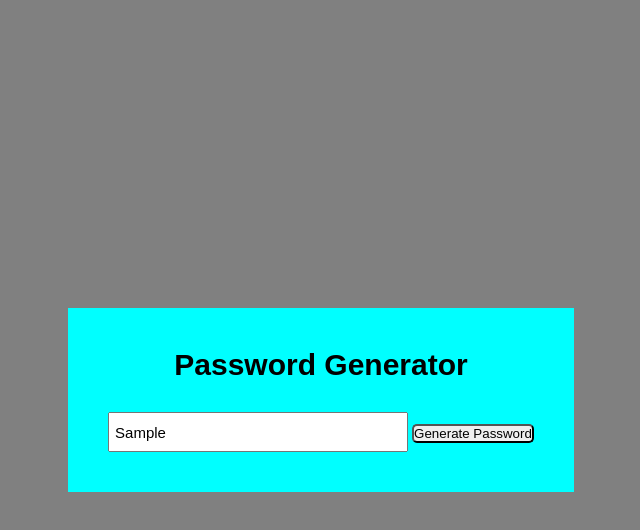
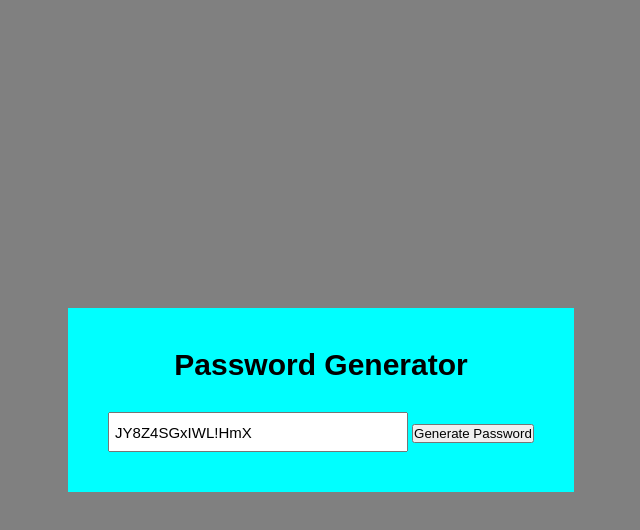
Before and after one commit to pdiamants/Password-Generator, a plain HTML site: page index.html in a window 1280 px wide. Both pictures are taken after typing "Sample" into the empty fields and a click on the button "Generate Password". Shown: the whole page, without its empty margins (319-959 px from the left). Drawn offline with Linux system fonts and the light colour scheme.

Commit message:
Finished Generator

```diff
--- a/index.html
+++ b/index.html
@@ -1,5 +1,6 @@
 <!DOCTYPE html>
 <html lang="en">
+
 <head>
     <meta charset="UTF-8">
     <meta http-equiv="X-UA-Compatible" content="IE=edge">
@@ -12,8 +13,8 @@
     <header>
         <div class="header">
             <h1>Password Generator</h1>
-            <input type="text" placeholder="Generate Password" id="Password">
-            <button id="gen-button" type="submit">Generate Password</button>
+            <input type = text" placeholder="Generate Password" id="password">
+            <button type = "button">Generate Password</button>
         </div>
     </header>
 
--- a/myscripts.js
+++ b/myscripts.js
@@ -0,0 +1,21 @@
+var password = document.querySelector('#password');
+var button = document.querySelector('button');
+
+
+var characters = '0123456789abcdefghijklmnopqrstuvwxyzABCDEFGHIJKLMNOPQRSTUVWXYZ!@#$%^';
+var passwordLength = 15;
+var passwordValue = '';
+
+
+var createPassword = () => {
+    passwordValue = '';
+
+    for (var i = 0; i < passwordLength; i++) {
+        var number = Math.floor(Math.random() * characters.length);
+        passwordValue += characters.substring(number, number + 1);
+    }
+
+    password.value = passwordValue;
+}
+
+button.addEventListener('click', createPassword);
--- a/styles.css
+++ b/styles.css
@@ -36,8 +36,3 @@ input {
 input:Generate Password{
     font-size: 30px;
 }
-
-#gen-button {
-    border-radius: 5px;
-    cursor: pointer;
-}
```
